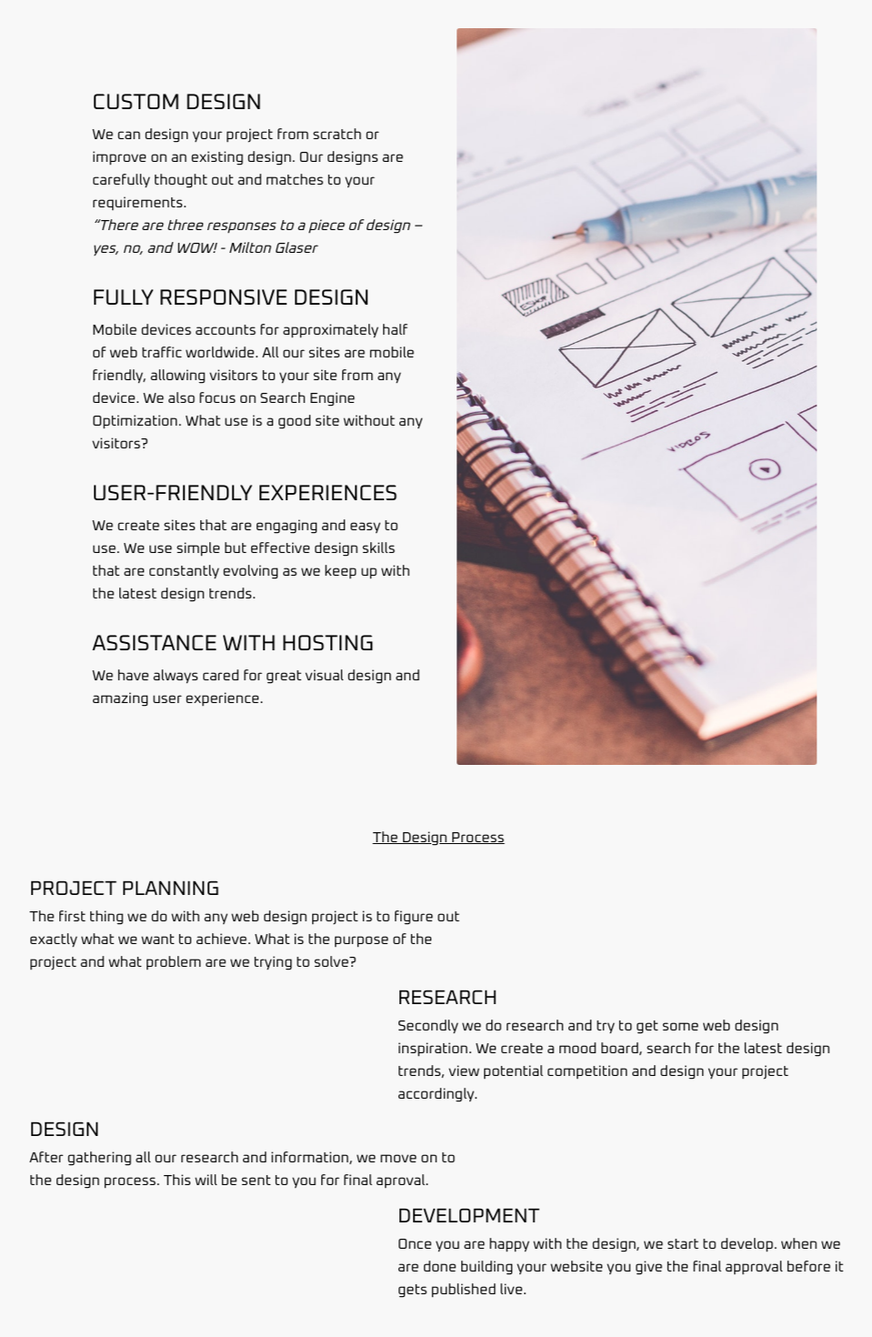
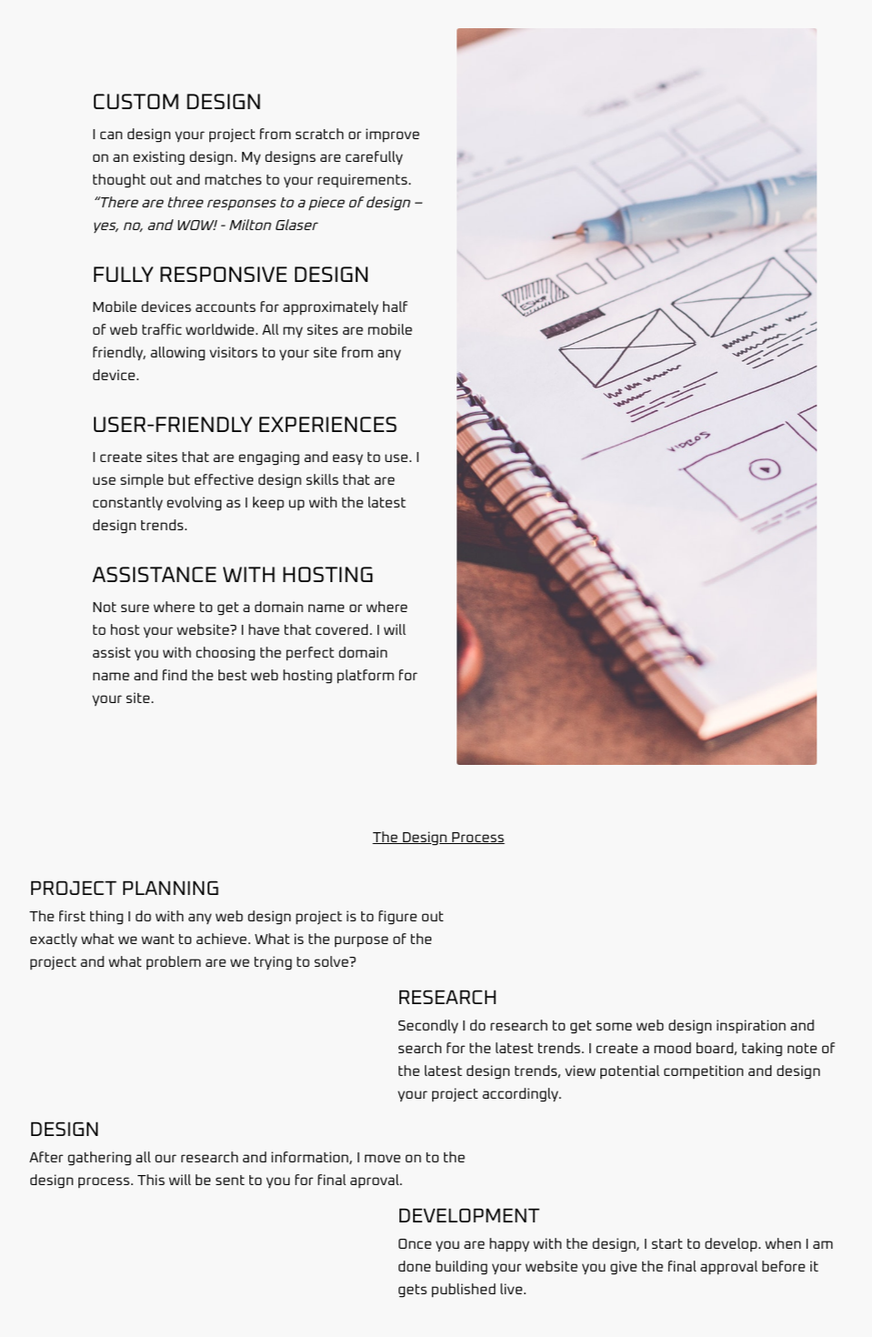
Before and after one commit to HarryMinnie6/Normanlly, a React (Create React App) app: page / in a window 1280 px wide. Shown: the part 1280-2750 px from the top of the page at 91% size, without its empty margins (157-1116 px from the left). Built offline with nearby package versions, Linux system fonts and the light colour scheme; a web font is replaced by a local one.

Commit message:
finishing project

```diff
--- a/package.json
+++ b/package.json
@@ -1,11 +1,13 @@
 {
-  "name": "concept-web-design",
+  "homepage": "http://HarryMinnie6.github.io/Normanlly",
+  "name": "Normanlly",
   "version": "1.0.0",
   "description": "",
   "keywords": [],
   "main": "src/index.js",
   "dependencies": {
     "framer-motion": "2.9.4",
+    "gh-pages": "^3.2.0",
     "react": "17.0.0",
     "react-dom": "17.0.0",
     "react-router": "5.2.0",
@@ -18,6 +20,8 @@
     "typescript": "3.8.3"
   },
   "scripts": {
+    "predeploy": "npm run build",
+    "deploy": "gh-pages -d build",
     "start": "react-scripts start",
     "build": "react-scripts build",
     "test": "react-scripts test --env=jsdom",
--- a/src/components/Projects/Projects.js
+++ b/src/components/Projects/Projects.js
@@ -3,6 +3,7 @@ import "./Projects.css";
 import flex_digital from "./project-images/flex.png";
 import merge from "./project-images/merge.png";
 import struisbaai_accommodation from "./project-images/struisbaai_accommodation.png";
+import paving from "./project-images/paving.png";
 function Projects() {
   return (
     <div className='projects-page' id='projects'>
@@ -83,6 +84,28 @@ function Projects() {
           <div className='project'>
             <div className='project-image'>
               <img
+                src={paving}
+                alt=''
+              />
+            </div>
+
+            <div className='project-description'>
+              <h3>Value Pave</h3>
+              <p className="p-special">
+              Value Pave is a paving company from Port Elizabeth.
+              Currently Designing UI/UX for Value Pave. Provided continuous consultation on UI/UX
+              and content of the website. Assisting with domain purchase,
+              registration and web hosting. Frequent deployment to testing
+              domain for client updates and approvals.
+              </p>
+                {/* <a href='' className='site-link'>
+                View site
+              </a>*/}
+            </div>
+          </div>
+          <div className='project'>
+            <div className='project-image'>
+              <img
                 src={struisbaai_accommodation}
                 alt=''
               />
--- a/src/components/Services/Services.js
+++ b/src/components/Services/Services.js
@@ -5,16 +5,16 @@ import "./Services.css";
 function Services() {
   return (
     <Fragment>
-      <div className="services-page" id="about">
-        <div className="services-page__wrapper">
+      <div className='services-page' id='about'>
+        <div className='services-page__wrapper'>
           <h2> What I Offer</h2>
-          <div className="services__wrapper">
-            <div className="services__wrapper_left">
-              <div className="service">
-                <p className="service_header">Custom Design</p>
-                <p className="service_paragraph">
-                  We can design your project from scratch or improve on an
-                  existing design. Our designs are carefully thought out and
+          <div className='services__wrapper'>
+            <div className='services__wrapper_left'>
+              <div className='service'>
+                <p className='service_header'>Custom Design</p>
+                <p className='service_paragraph'>
+                  I can design your project from scratch or improve on an
+                  existing design. My designs are carefully thought out and
                   matches to your requirements.
                   <br></br>
                   <i>
@@ -23,33 +23,33 @@ function Services() {
                   </i>
                 </p>
               </div>
-              <div className="service">
-                <p className="service_header">Fully Responsive Design</p>
-                <p className="service_paragraph">
+              <div className='service'>
+                <p className='service_header'>Fully Responsive Design</p>
+                <p className='service_paragraph'>
                   Mobile devices accounts for approximately half of web traffic
-                  worldwide. All our sites are mobile friendly, allowing
-                  visitors to your site from any device. We also focus on Search
-                  Engine Optimization. What use is a good site without any
-                  visitors?
+                  worldwide. All my sites are mobile friendly, allowing visitors
+                  to your site from any device.
                 </p>
               </div>
-              <div className="service">
-                <p className="service_header">User-Friendly Experiences</p>
-                <p className="service_paragraph">
-                  We create sites that are engaging and easy to use. We use
-                  simple but effective design skills that are constantly
-                  evolving as we keep up with the latest design trends.
+              <div className='service'>
+                <p className='service_header'>User-Friendly Experiences</p>
+                <p className='service_paragraph'>
+                  I create sites that are engaging and easy to use. I use simple
+                  but effective design skills that are constantly evolving as I
+                  keep up with the latest design trends.
                 </p>
               </div>
-              <div className="service">
-                <p className="service_header">Assistance With Hosting</p>
-                <p className="service_paragraph">
-                  We have always cared for great visual design and amazing user
-                  experience.
+              <div className='service'>
+                <p className='service_header'>Assistance With Hosting</p>
+                <p className='service_paragraph'>
+                  Not sure where to get a domain name or where to host your
+                  website? I have that covered. I will assist you with choosing
+                  the perfect domain name and find the best web hosting platform
+                  for your site.
                 </p>
               </div>
             </div>
-            <div className="services__wrapper_right">
+            <div className='services__wrapper_right'>
               {/* <img
                 src="https://images.pexels.com/photos/196645/pexels-photo-196645.jpeg?auto=compress&cs=tinysrgb&dpr=1&w=500"
                 src="https://images.pexels.com/photos/196646/pexels-photo-196646.jpeg?auto=compress&cs=tinysrgb&dpr=1&w=500"
@@ -57,46 +57,46 @@ function Services() {
             </div>
           </div>
         </div>
-        <div className="designProcess">
+        <div className='designProcess'>
           <p>The Design Process</p>
-          <div className="designProcess_wrapper">
-            <div className="designProcess_processHolder">
-              <div className="process">
-                <p className="process_header">Project Planning</p>
-                <p className="process_paragraph">
-                  The first thing we do with any web design project is to figure
+          <div className='designProcess_wrapper'>
+            <div className='designProcess_processHolder'>
+              <div className='process'>
+                <p className='process_header'>Project Planning</p>
+                <p className='process_paragraph'>
+                  The first thing I do with any web design project is to figure
                   out exactly what we want to achieve. What is the purpose of
                   the project and what problem are we trying to solve?
                 </p>
               </div>
             </div>
-            <div className="designProcess_processHolder">
-              <div className="process2">
-                <p className="process_header">Research</p>
-                <p className="process_paragraph">
-                  Secondly we do research and try to get some web design
-                  inspiration. We create a mood board, search for the latest
-                  design trends, view potential competition and design your
-                  project accordingly.
+            <div className='designProcess_processHolder'>
+              <div className='process2'>
+                <p className='process_header'>Research</p>
+                <p className='process_paragraph'>
+                  Secondly I do research to get some web design inspiration and
+                  search for the latest trends. I create a mood board, taking
+                  note of the latest design trends, view potential competition
+                  and design your project accordingly.
                 </p>
               </div>
             </div>
-            <div className="designProcess_processHolder">
-              <div className="process">
-                <p className="process_header">Design</p>
-                <p className="process_paragraph">
-                  After gathering all our research and information, we move on
-                  to the design process. This will be sent to you for final
+            <div className='designProcess_processHolder'>
+              <div className='process'>
+                <p className='process_header'>Design</p>
+                <p className='process_paragraph'>
+                  After gathering all our research and information, I move on to
+                  the design process. This will be sent to you for final
                   aproval.
                 </p>
               </div>
             </div>
-            <div className="designProcess_processHolder">
-              <div className="process2">
-                <p className="process_header">Development</p>
-                <p className="process_paragraph">
-                  Once you are happy with the design, we start to develop. when
-                  we are done building your website you give the final approval
+            <div className='designProcess_processHolder'>
+              <div className='process2'>
+                <p className='process_header'>Development</p>
+                <p className='process_paragraph'>
+                  Once you are happy with the design, I start to develop. when I
+                  am done building your website you give the final approval
                   before it gets published live.
                 </p>
               </div>
```
Also changed, not shown: src/components/Projects/project-images/paving.png (added), 1 other file (tests, documents, lock files or other folders).
